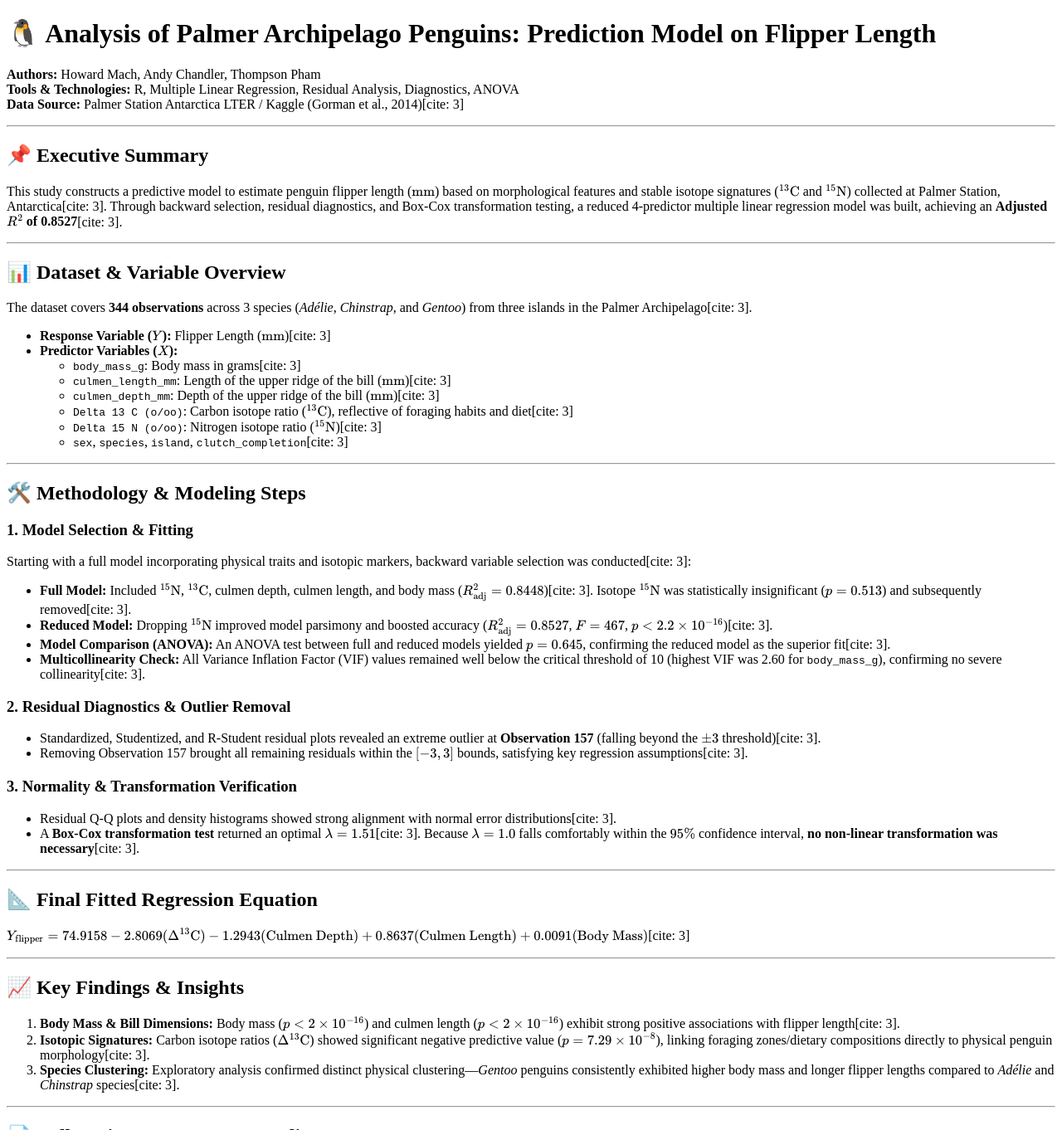
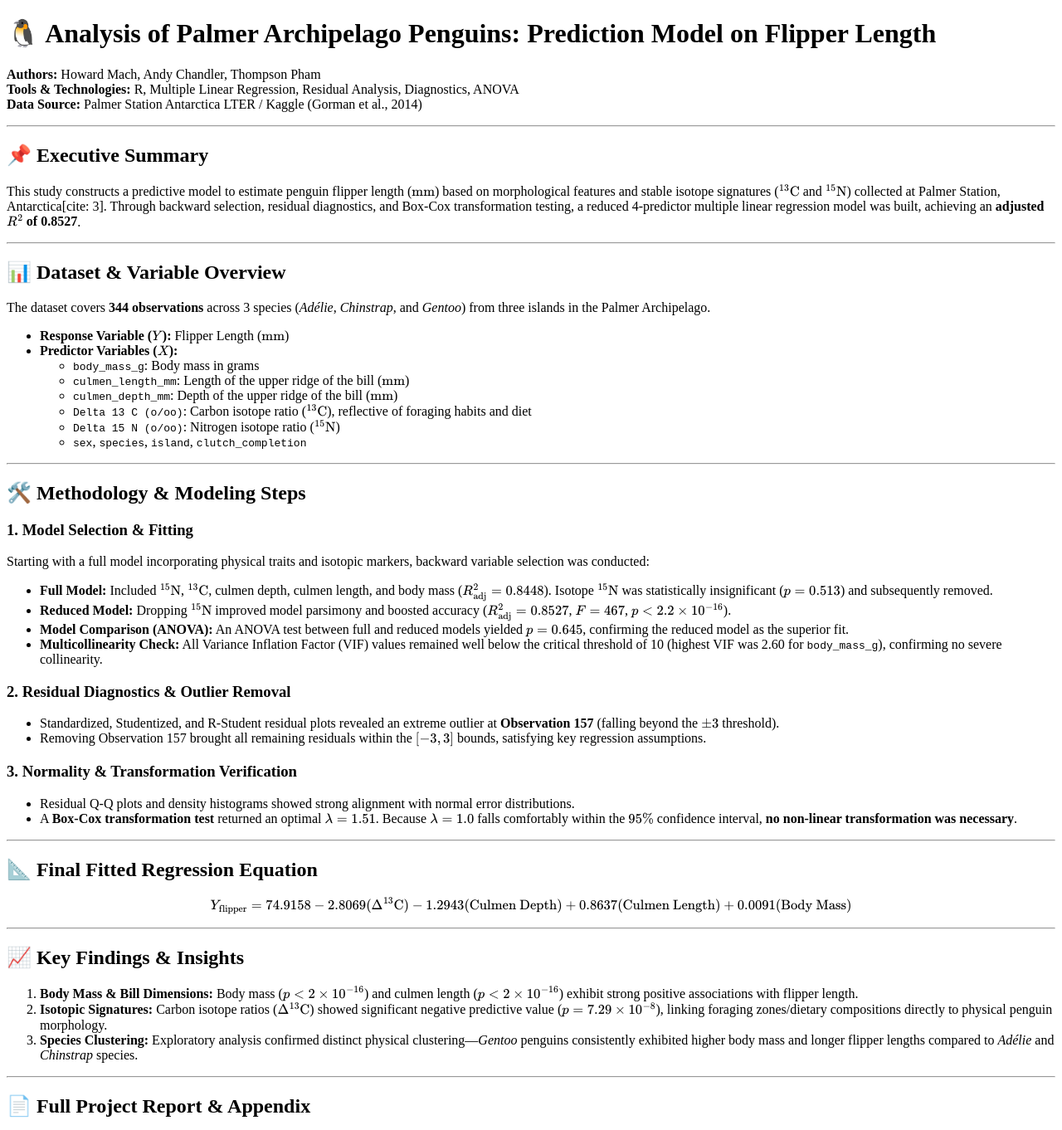
Before and after one commit to howardmach/howardmach.github.io, a Jekyll site: the page built from projects/penguin-regression.md, in a window 1280 px wide and 1400 px high, cut to the strip 0-1362 px from the top of the window. Shown: the whole strip at 83% size. Built offline with Jekyll 4.4.1, drawn with Linux system fonts in a browser that asks for light colours.

Commit message:
Fix formatting and citation issues in analysis report

```diff
--- a/projects/penguin-regression.md
+++ b/projects/penguin-regression.md
@@ -7,62 +7,62 @@ title: Penguin Regression Analysis
 
 **Authors:** Howard Mach, Andy Chandler, Thompson Pham
 **Tools & Technologies:** R, Multiple Linear Regression, Residual Analysis, Diagnostics, ANOVA
-**Data Source:** Palmer Station Antarctica LTER / Kaggle (Gorman et al., 2014)[cite: 3]
+**Data Source:** Palmer Station Antarctica LTER / Kaggle (Gorman et al., 2014)
 
 ---
 
 ## 📌 Executive Summary
 
-This study constructs a predictive model to estimate penguin flipper length ($\text{mm}$) based on morphological features and stable isotope signatures ($^{13}\text{C}$ and $^{15}\text{N}$) collected at Palmer Station, Antarctica[cite: 3]. Through backward selection, residual diagnostics, and Box-Cox transformation testing, a reduced 4-predictor multiple linear regression model was built, achieving an **Adjusted $R^2$ of 0.8527**[cite: 3].
+This study constructs a predictive model to estimate penguin flipper length ($\text{mm}$) based on morphological features and stable isotope signatures ($^{13}\text{C}$ and $^{15}\text{N}$) collected at Palmer Station, Antarctica[cite: 3]. Through backward selection, residual diagnostics, and Box-Cox transformation testing, a reduced 4-predictor multiple linear regression model was built, achieving an **adjusted $R^2$ of 0.8527**.
 
 ---
 
 ## 📊 Dataset & Variable Overview
 
-The dataset covers **344 observations** across 3 species (*Adélie*, *Chinstrap*, and *Gentoo*) from three islands in the Palmer Archipelago[cite: 3].
+The dataset covers **344 observations** across 3 species (*Adélie*, *Chinstrap*, and *Gentoo*) from three islands in the Palmer Archipelago.
 
-* **Response Variable ($Y$):** Flipper Length ($\text{mm}$)[cite: 3]
+* **Response Variable ($Y$):** Flipper Length ($\text{mm}$)
 * **Predictor Variables ($X$):**
-  * `body_mass_g`: Body mass in grams[cite: 3]
-  * `culmen_length_mm`: Length of the upper ridge of the bill ($\text{mm}$)[cite: 3]
-  * `culmen_depth_mm`: Depth of the upper ridge of the bill ($\text{mm}$)[cite: 3]
-  * `Delta 13 C (o/oo)`: Carbon isotope ratio ($^{13}\text{C}$), reflective of foraging habits and diet[cite: 3]
-  * `Delta 15 N (o/oo)`: Nitrogen isotope ratio ($^{15}\text{N}$)[cite: 3]
-  * `sex`, `species`, `island`, `clutch_completion`[cite: 3]
+  * `body_mass_g`: Body mass in grams
+  * `culmen_length_mm`: Length of the upper ridge of the bill ($\text{mm}$)
+  * `culmen_depth_mm`: Depth of the upper ridge of the bill ($\text{mm}$)
+  * `Delta 13 C (o/oo)`: Carbon isotope ratio ($^{13}\text{C}$), reflective of foraging habits and diet
+  * `Delta 15 N (o/oo)`: Nitrogen isotope ratio ($^{15}\text{N}$)
+  * `sex`, `species`, `island`, `clutch_completion`
 
 ---
 
 ## 🛠️ Methodology & Modeling Steps
 
 ### 1. Model Selection & Fitting
-Starting with a full model incorporating physical traits and isotopic markers, backward variable selection was conducted[cite: 3]:
+Starting with a full model incorporating physical traits and isotopic markers, backward variable selection was conducted:
 
-* **Full Model:** Included $^{15}\text{N}$, $^{13}\text{C}$, culmen depth, culmen length, and body mass ($R^2_{\text{adj}} = 0.8448$)[cite: 3]. Isotope $^{15}\text{N}$ was statistically insignificant ($p = 0.513$) and subsequently removed[cite: 3].
-* **Reduced Model:** Dropping $^{15}\text{N}$ improved model parsimony and boosted accuracy ($R^2_{\text{adj}} = 0.8527$, $F = 467$, $p < 2.2 \times 10^{-16}$)[cite: 3].
-* **Model Comparison (ANOVA):** An ANOVA test between full and reduced models yielded $p = 0.645$, confirming the reduced model as the superior fit[cite: 3].
-* **Multicollinearity Check:** All Variance Inflation Factor (VIF) values remained well below the critical threshold of 10 (highest VIF was 2.60 for `body_mass_g`), confirming no severe collinearity[cite: 3].
+* **Full Model:** Included $^{15}\text{N}$, $^{13}\text{C}$, culmen depth, culmen length, and body mass ($R^2_{\text{adj}} = 0.8448$). Isotope $^{15}\text{N}$ was statistically insignificant ($p = 0.513$) and subsequently removed.
+* **Reduced Model:** Dropping $^{15}\text{N}$ improved model parsimony and boosted accuracy ($R^2_{\text{adj}} = 0.8527$, $F = 467$, $p < 2.2 \times 10^{-16}$).
+* **Model Comparison (ANOVA):** An ANOVA test between full and reduced models yielded $p = 0.645$, confirming the reduced model as the superior fit.
+* **Multicollinearity Check:** All Variance Inflation Factor (VIF) values remained well below the critical threshold of 10 (highest VIF was 2.60 for `body_mass_g`), confirming no severe collinearity.
 
 ### 2. Residual Diagnostics & Outlier Removal
-* Standardized, Studentized, and R-Student residual plots revealed an extreme outlier at **Observation 157** (falling beyond the $\pm 3$ threshold)[cite: 3].
-* Removing Observation 157 brought all remaining residuals within the $[-3, 3]$ bounds, satisfying key regression assumptions[cite: 3].
+* Standardized, Studentized, and R-Student residual plots revealed an extreme outlier at **Observation 157** (falling beyond the $\pm 3$ threshold).
+* Removing Observation 157 brought all remaining residuals within the $[-3, 3]$ bounds, satisfying key regression assumptions.
 
 ### 3. Normality & Transformation Verification
-* Residual Q-Q plots and density histograms showed strong alignment with normal error distributions[cite: 3].
-* A **Box-Cox transformation test** returned an optimal $\lambda = 1.51$[cite: 3]. Because $\lambda = 1.0$ falls comfortably within the $95\%$ confidence interval, **no non-linear transformation was necessary**[cite: 3].
+* Residual Q-Q plots and density histograms showed strong alignment with normal error distributions.
+* A **Box-Cox transformation test** returned an optimal $\lambda = 1.51$. Because $\lambda = 1.0$ falls comfortably within the $95\%$ confidence interval, **no non-linear transformation was necessary**.
 
 ---
 
 ## 📐 Final Fitted Regression Equation
 
-$$Y_{\text{flipper}} = 74.9158 - 2.8069(\Delta^{13}\text{C}) - 1.2943(\text{Culmen Depth}) + 0.8637(\text{Culmen Length}) + 0.0091(\text{Body Mass})$$[cite: 3]
+$$Y_{\text{flipper}} = 74.9158 - 2.8069(\Delta^{13}\text{C}) - 1.2943(\text{Culmen Depth}) + 0.8637(\text{Culmen Length}) + 0.0091(\text{Body Mass})$$
 
 ---
 
 ## 📈 Key Findings & Insights
 
-1. **Body Mass & Bill Dimensions:** Body mass ($p < 2 \times 10^{-16}$) and culmen length ($p < 2 \times 10^{-16}$) exhibit strong positive associations with flipper length[cite: 3].
-2. **Isotopic Signatures:** Carbon isotope ratios ($\Delta^{13}\text{C}$) showed significant negative predictive value ($p = 7.29 \times 10^{-8}$), linking foraging zones/dietary compositions directly to physical penguin morphology[cite: 3].
-3. **Species Clustering:** Exploratory analysis confirmed distinct physical clustering—*Gentoo* penguins consistently exhibited higher body mass and longer flipper lengths compared to *Adélie* and *Chinstrap* species[cite: 3].
+1. **Body Mass & Bill Dimensions:** Body mass ($p < 2 \times 10^{-16}$) and culmen length ($p < 2 \times 10^{-16}$) exhibit strong positive associations with flipper length.
+2. **Isotopic Signatures:** Carbon isotope ratios ($\Delta^{13}\text{C}$) showed significant negative predictive value ($p = 7.29 \times 10^{-8}$), linking foraging zones/dietary compositions directly to physical penguin morphology.
+3. **Species Clustering:** Exploratory analysis confirmed distinct physical clustering—*Gentoo* penguins consistently exhibited higher body mass and longer flipper lengths compared to *Adélie* and *Chinstrap* species.
 
 ---
 
```
